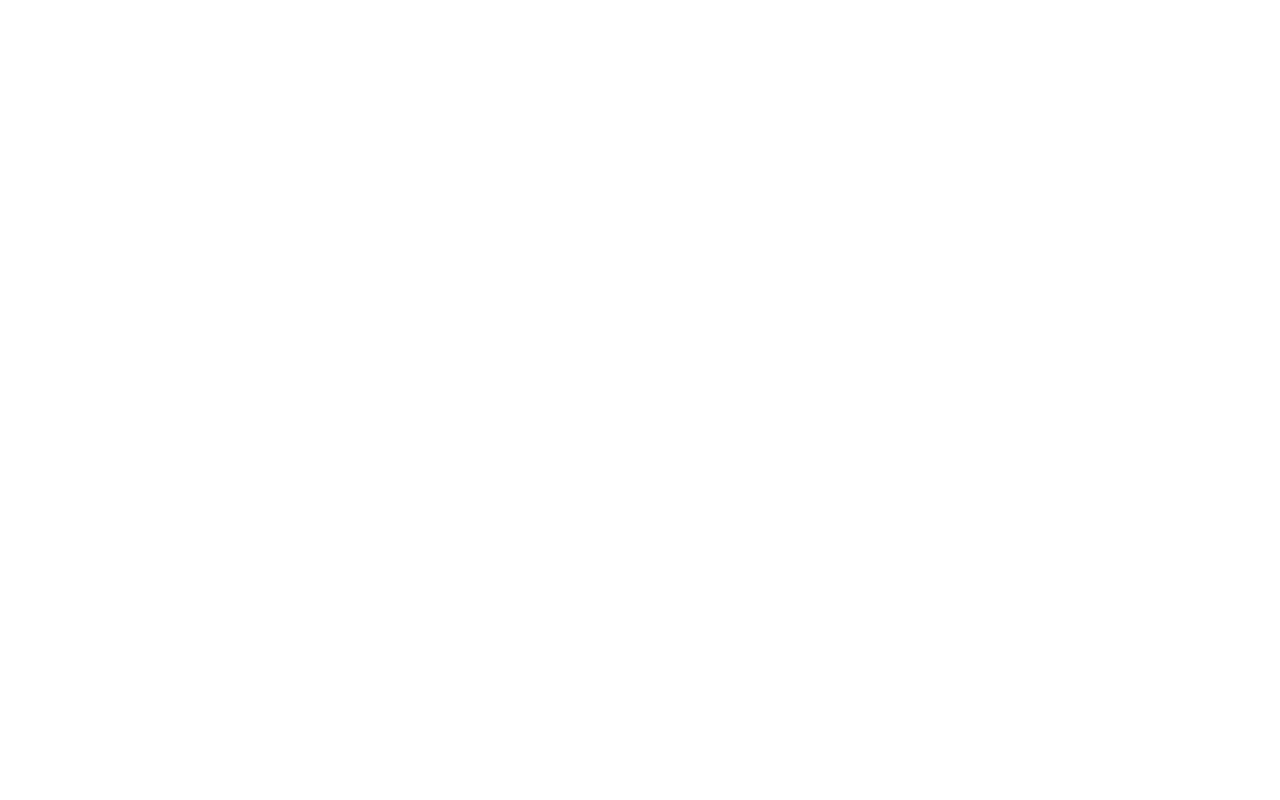
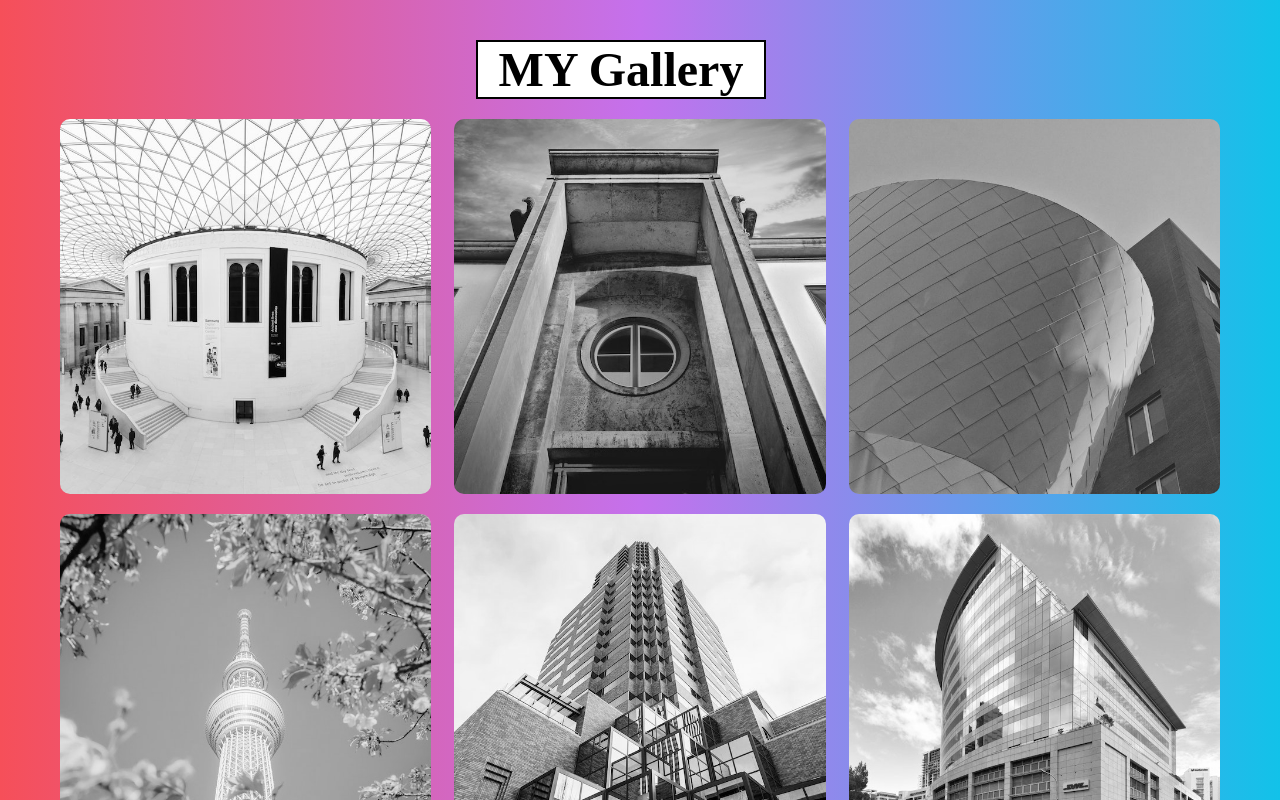
Before and after one commit to SiddheshMankar/webdesign, a plain HTML site: page GalleryHw/index.html in a window 1280 px wide. Drawn offline with Linux system fonts and the light colour scheme.

Commit message:
new commit

```diff
--- a/GalleryHw/index.html
+++ b/GalleryHw/index.html
@@ -5,9 +5,63 @@
     <meta http-equiv="X-UA-Compatible" content="IE=edge">
     <meta name="viewport" content="width=device-width, initial-scale=1.0">
     <title>Document</title>
+    <link rel="stylesheet" href="style.css">
 </head>
 <body>
+    <div id="wrapper">
+        <div class="container">
+            <h1>MY Gallery</h1>
 
+        <div class="gallery">
+            <figure class="card">
+                <img src="assets/image1.jpg" alt="#">
+                <figcaption>IMAGE1</figcaption>
+
+            </figure>
+            <figure class="card">
+                <img src="assets/image2.jpeg" alt="#">
+                <figcaption>IMAGE2</figcaption>
+
+            </figure>
+            <figure class="card">
+                <img src="assets/image3.jpeg" alt="#">
+                <figcaption>IMAGE3</figcaption>
+
+            </figure>
+            <figure class="card">
+                <img src="assets/image4.jpeg" alt="#">
+                <figcaption>IMAGE4</figcaption>
+
+            </figure>
+            <figure class="card">
+                <img src="assets/image5.jpeg" alt="#">
+                <figcaption>IMAGE5</figcaption>
+
+            </figure>
+            <figure class="card">
+                <img src="assets/image6.jpeg" alt="#">
+                <figcaption>IMAGE6</figcaption>
+
+            </figure>
+            <figure class="card">
+                <img src="assets/image7.jpeg" alt="#">
+                <figcaption>IMAGE7</figcaption>
+
+            </figure>
+            <figure class="card">
+                <img src="assets/image8.jpeg" alt="#">
+                <figcaption>IMAGE8</figcaption>
+
+            </figure>
+            <figure class="card">
+                <img src="assets/image9.jpeg" alt="#">
+                <figcaption>IMAGE9</figcaption>
+
+            </figure>
+        </div>
+    </div>
+
+    </div>
 
 </body>
 </html>
--- a/GalleryHw/style.css
+++ b/GalleryHw/style.css
@@ -0,0 +1,79 @@
+*{
+    margin: 0;
+    padding: 0;
+    box-sizing: border-box;
+
+}
+#wrapper{
+    height: 100vh;
+    overflow-x:hidden;
+    overflow-y: auto;
+    background: #12c2e9;  /* fallback for old browsers */
+    background: -webkit-linear-gradient(to right, #f64f59, #c471ed, #12c2e9);
+    background: linear-gradient(to right, #f64f59, #c471ed, #12c2e9);
+
+}
+.container{
+    height: 100%;
+    max-width: 1200px;
+    margin: 0 auto;
+    padding: 20px;
+}
+.container h1{
+    margin: 20px 416px;
+    text-align:center;
+    margin-bottom: 20px;
+    font-size: 3rem;
+    border: 2px solid black;
+    background-color: #fff;
+    width: 25%;
+    text-align: center;
+    align-items: center;
+}
+.gallery{
+    display: flex;
+    flex-wrap: wrap;
+    justify-content: space-between;
+
+}
+.card{
+    width: 32%;
+    position: relative;
+    margin-bottom: 20px;
+    border-radius: 10px;
+    overflow: hidden;
+}
+.card img{
+    width: 100%;
+    height: 100%;
+    filter: grayscale(100%);
+    box-shadow: 0 0 20px #223;
+    object-fit: cover;
+
+}
+.card:hover{
+    transform: scale(1.03);
+    transition: 0.5s;
+}
+.card:hover img{
+    filter: grayscale(0%);
+}
+.card figcaption{
+    position: absolute;
+    bottom: 0;
+    left: 0;
+    padding: 25px;
+    width: 100%;
+    height: 20%;
+    font-size: 16px;
+    font-weight: 500;
+    color: #fff;
+    opacity: 0;
+    border-radius: 0 0 10px 10px;
+    background: linear-gradient(0deg, rgba(0,0,0,0.5) 0%, rgba(255,255,255,0) 100%);
+    transition: 0.3s;
+}
+.card:hover figcaption{
+    opacity: 1;
+    transform: scale(1.03);
+}
```
Also changed, not shown: GalleryHw/assets/image1.jpg (added), GalleryHw/assets/image2.jpeg (added), GalleryHw/assets/image3.jpeg (added), GalleryHw/assets/image4.jpeg (added), GalleryHw/assets/image5.jpeg (added), GalleryHw/assets/image6.jpeg (added), GalleryHw/assets/image7.jpeg (added), GalleryHw/assets/image8.jpeg (added), GalleryHw/assets/image9.jpeg (added), parallexproject/index.html (renamed from parallexproject/index1.html), 1 other file.
